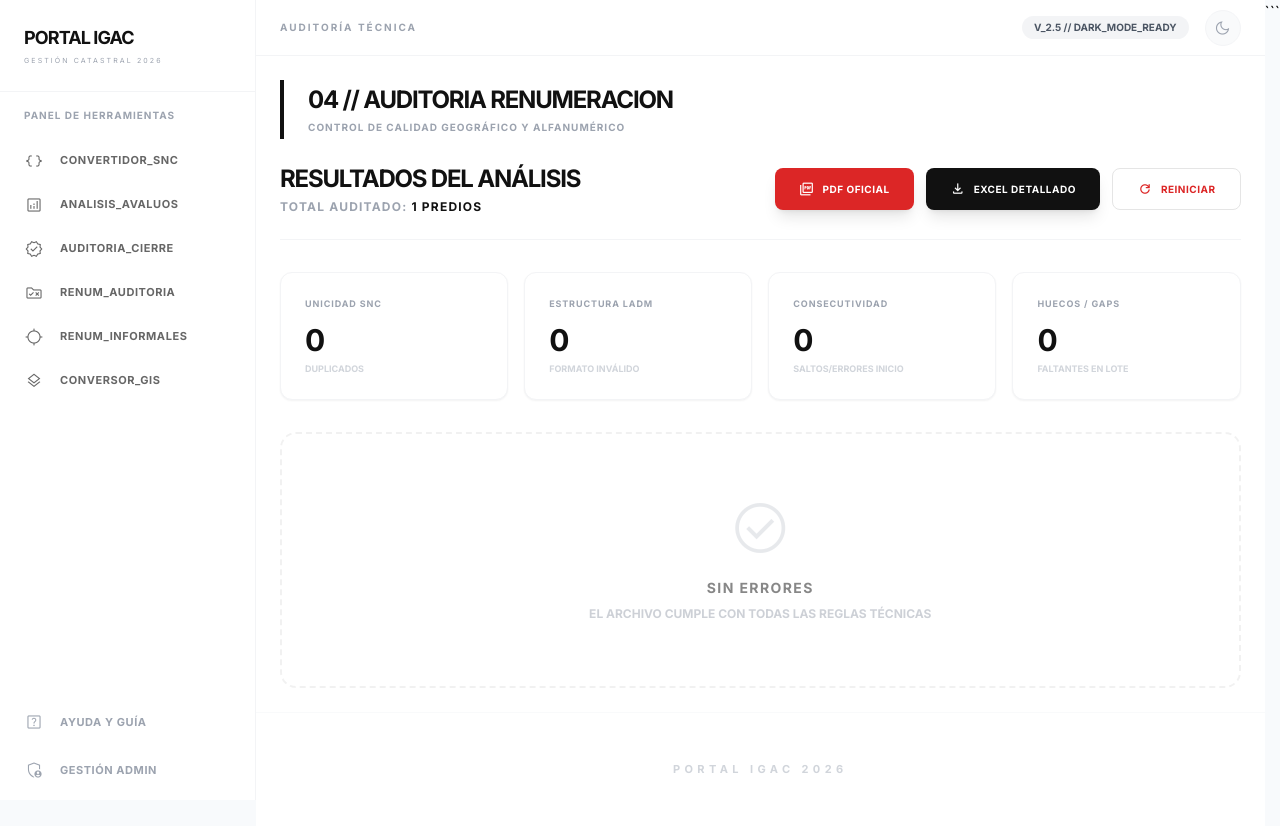
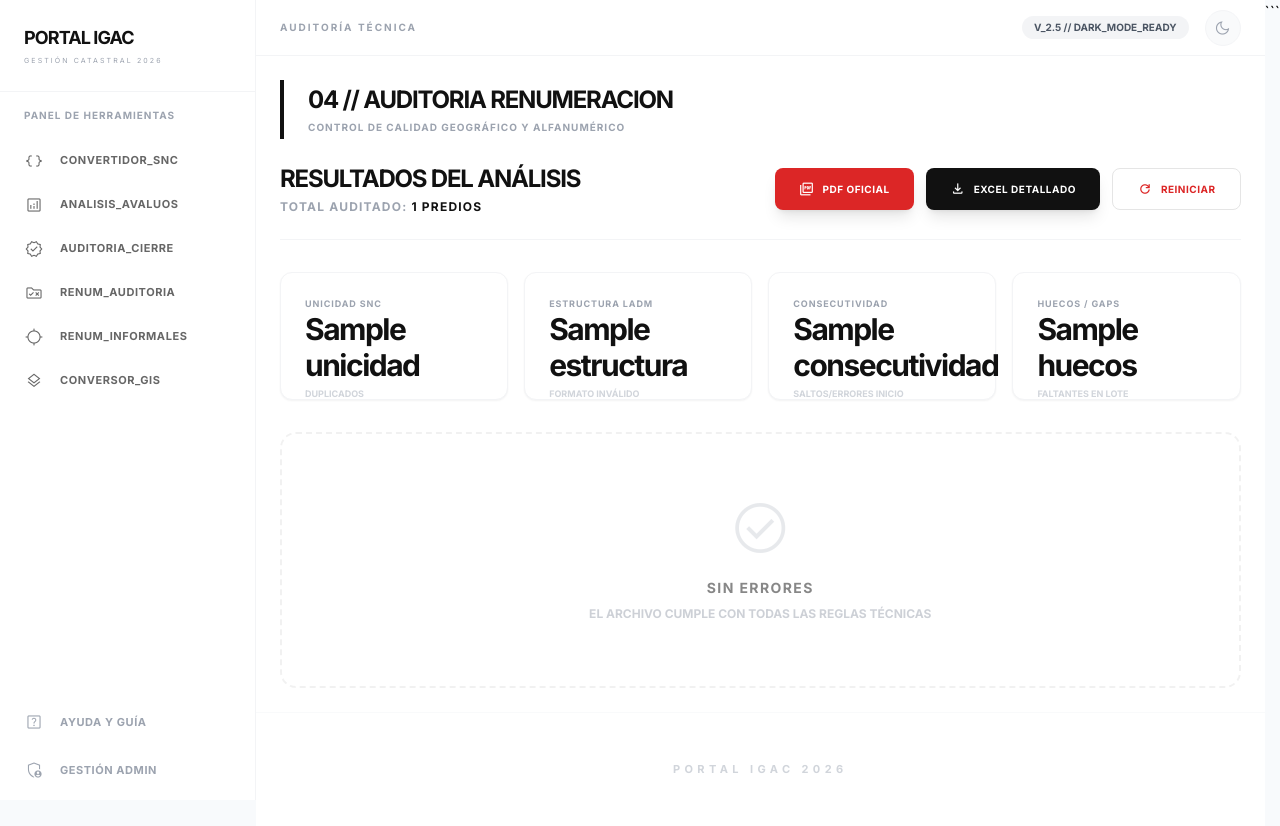
Before and after one commit to casabero/igac-portal, a Flask app: template templates/renumeracion_tool.html in a window 1280 px wide. Run offline with Flask 3, Linux system fonts and the light colour scheme; the template is opened without the code that fills it: most values are stand-ins (such as "Sample title", 1, 10 or a date in 2020); some libraries are stand-ins or nearby versions.

Commit message:
fix: dashboard counts and PDF generation error in renumeracion v3.2

```diff
--- a/templates/renumeracion_tool.html
+++ b/templates/renumeracion_tool.html
@@ -197,61 +197,49 @@
         <!-- KPI Grid (Logic Fix for v3.1) -->
         <div class="grid grid-cols-2 md:grid-cols-4 gap-4">
             <!-- Unicidad -->
-            {% set c_uni = 0 %}
-            {% for e in resultados.errores %}{% if 'UNICIDAD' in e.REGLA %}{% set c_uni = c_uni + 1 %}{% endif %}{%
-            endfor %}
             <div
                 class="bg-white p-6 rounded-xl border border-gray-100 shadow-sm flex flex-col justify-between h-32 hover:border-gray-300 transition-all">
                 <p class="text-[9px] font-bold text-gray-400 uppercase tracking-widest">UNICIDAD SNC</p>
                 <div>
                     <p
-                        class="text-3xl font-black {% if c_uni > 0 %}text-red-600{% else %}text-gray-900{% endif %} tracking-tighter">
-                        {{ c_uni }}</p>
+                        class="text-3xl font-black {% if resultados.counts.unicidad > 0 %}text-red-600{% else %}text-gray-900{% endif %} tracking-tighter">
+                        {{ resultados.counts.unicidad }}</p>
                     <p class="text-[9px] text-gray-300 font-bold uppercase mt-1">DUPLICADOS</p>
                 </div>
             </div>
 
             <!-- Estructura -->
-            {% set c_est = 0 %}
-            {% for e in resultados.errores %}{% if 'ESTRUCTURA' in e.REGLA %}{% set c_est = c_est + 1 %}{% endif %}{%
-            endfor %}
             <div
                 class="bg-white p-6 rounded-xl border border-gray-100 shadow-sm flex flex-col justify-between h-32 hover:border-gray-300 transition-all">
                 <p class="text-[9px] font-bold text-gray-400 uppercase tracking-widest">ESTRUCTURA LADM</p>
                 <div>
                     <p
-                        class="text-3xl font-black {% if c_est > 0 %}text-red-600{% else %}text-gray-900{% endif %} tracking-tighter">
-                        {{ c_est }}</p>
+                        class="text-3xl font-black {% if resultados.counts.estructura > 0 %}text-red-600{% else %}text-gray-900{% endif %} tracking-tighter">
+                        {{ resultados.counts.estructura }}</p>
                     <p class="text-[9px] text-gray-300 font-bold uppercase mt-1">FORMATO INVÁLIDO</p>
                 </div>
             </div>
 
             <!-- Consecutividad -->
-            {% set c_con = 0 %}
-            {% for e in resultados.errores %}{% if 'CONSECUTIVIDAD' in e.REGLA or 'INICIO' in e.REGLA or 'NORMA' in
-            e.REGLA %}{% set c_con = c_con + 1 %}{% endif %}{% endfor %}
             <div
                 class="bg-white p-6 rounded-xl border border-gray-100 shadow-sm flex flex-col justify-between h-32 hover:border-gray-300 transition-all">
                 <p class="text-[9px] font-bold text-gray-400 uppercase tracking-widest">CONSECUTIVIDAD</p>
                 <div>
                     <p
-                        class="text-3xl font-black {% if c_con > 0 %}text-red-600{% else %}text-gray-900{% endif %} tracking-tighter">
-                        {{ c_con }}</p>
+                        class="text-3xl font-black {% if resultados.counts.consecutividad > 0 %}text-red-600{% else %}text-gray-900{% endif %} tracking-tighter">
+                        {{ resultados.counts.consecutividad }}</p>
                     <p class="text-[9px] text-gray-300 font-bold uppercase mt-1">SALTOS/ERRORES INICIO</p>
                 </div>
             </div>
 
             <!-- Huecos -->
-            {% set c_hue = 0 %}
-            {% for e in resultados.errores %}{% if 'HUECOS' in e.REGLA %}{% set c_hue = c_hue + 1 %}{% endif %}{% endfor
-            %}
             <div
                 class="bg-white p-6 rounded-xl border border-gray-100 shadow-sm flex flex-col justify-between h-32 hover:border-gray-300 transition-all">
                 <p class="text-[9px] font-bold text-gray-400 uppercase tracking-widest">HUECOS / GAPS</p>
                 <div>
                     <p
-                        class="text-3xl font-black {% if c_hue > 0 %}text-red-600{% else %}text-gray-900{% endif %} tracking-tighter">
-                        {{ c_hue }}</p>
+                        class="text-3xl font-black {% if resultados.counts.huecos > 0 %}text-red-600{% else %}text-gray-900{% endif %} tracking-tighter">
+                        {{ resultados.counts.huecos }}</p>
                     <p class="text-[9px] text-gray-300 font-bold uppercase mt-1">FALTANTES EN LOTE</p>
                 </div>
             </div>
```
Also changed, not shown: modules/renumeracion_auditor.py (+33 -24 lines).
